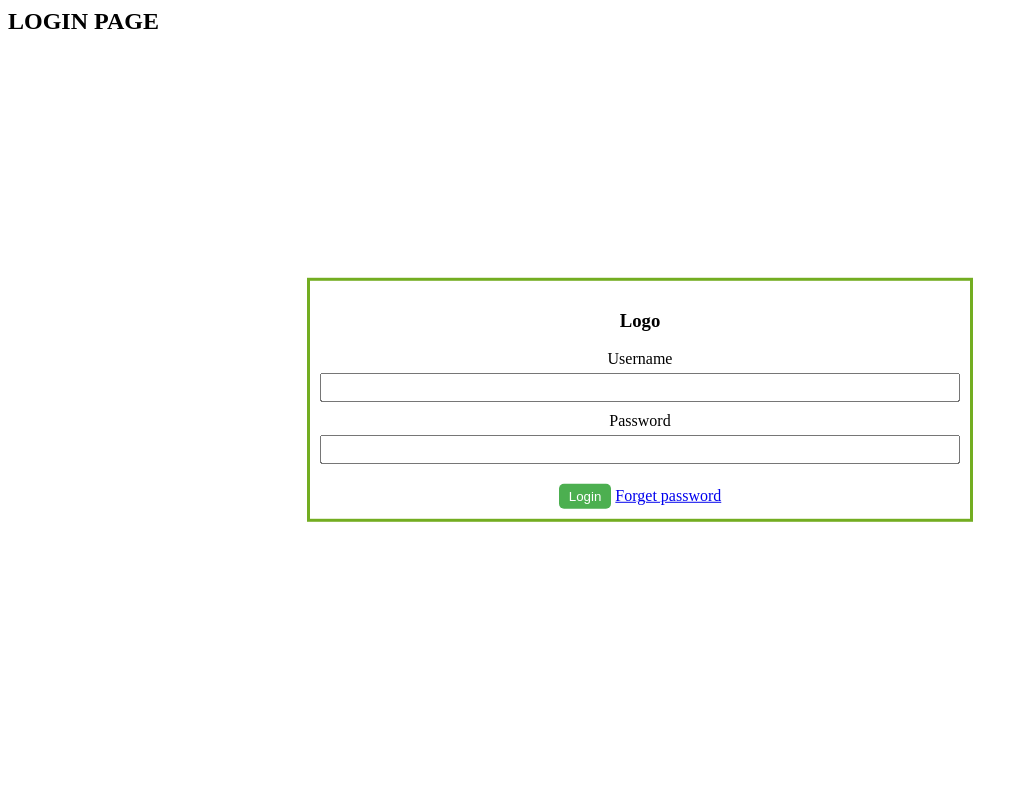
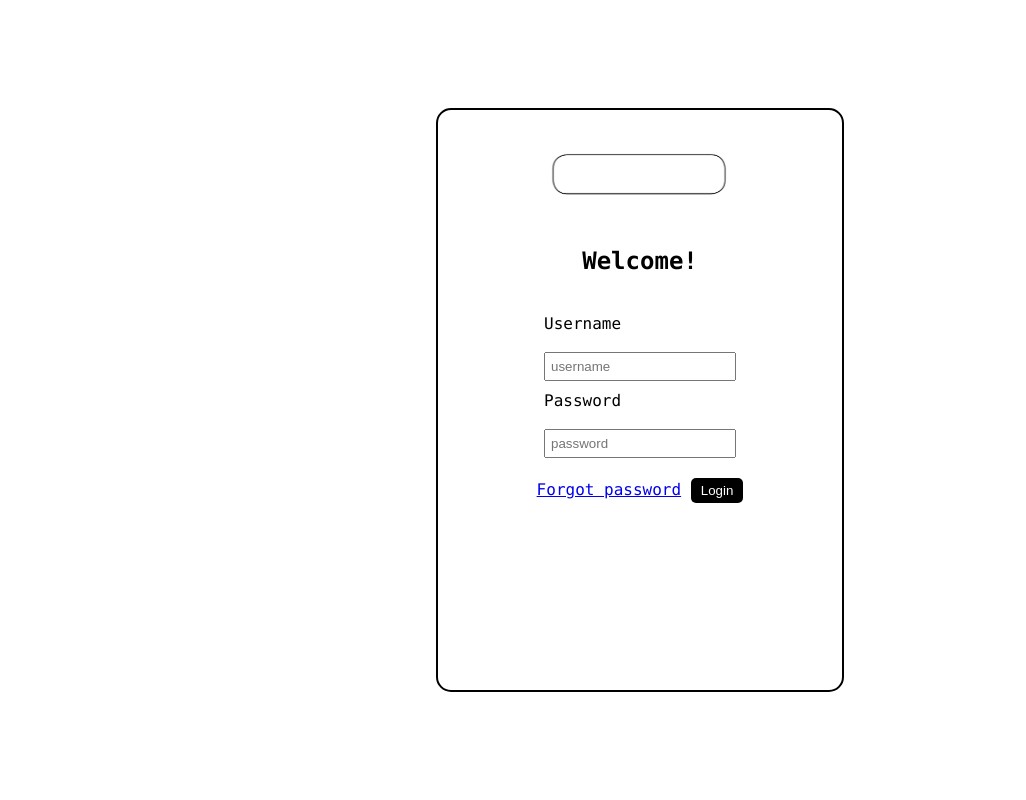
Before and after one commit to ashley7295/499Capstone, a PHP site: page /login.html in a window 1280 px wide. Shown: the whole page, without its empty margins (0-1026 px from the left). Run offline with PHP 8.4, Linux system fonts and the light colour scheme.

Commit message:
update
update

```diff
--- a/html/Pretty.css
+++ b/html/Pretty.css
@@ -1,38 +1,64 @@
-
-
-
-
-
+/* general css for entire form */
 form {
     position: absolute;
     top: 50%;
     left: 50%;
     transform: translate(-50%, -50%);
     margin: auto;
-    width: 50%;
+    width: 30%;
+    height: 70%;
+    background-color: #ffffff;
 
-    border: 3px solid #73AD21;
+    /* css for border */
+    border: 2px solid #000000;
     padding: 10px;
     text-align: center;
+    border-radius: 15px;
+
+    /* font for form is Lucida console */
+    font-family: "Lucida Console", "Courier New", monospace;
+}
+
+/* Label of input boxes */
+  label {
+  display: block;
+  margin-bottom: 0px;
+  position: relative;
+  text-align: left;
+  left: 25%;
+  }
+
+
+/* all input type that are text or passowrd */
+  input[type="text"],input[type="password"] {
+      width: 50%;
+      padding: 5px;
+      margin-bottom: 10px;
 
   }
-  label {
-  display: block;
-  margin-bottom: 5px;
-  }
 
-  input[type="text"],input[type="password"] {
-      width: 100%;
-      padding: 5px;
-      margin-bottom: 10px;
-  }
 
+/* all input type that are submit  */
 input[type="submit"] {
   margin: 10px 0 0 0;
   padding: 5px 10px;
-  background-color: #4CAF50;
+  background-color: #000000;
   color: white;
   border: none;
   border-radius: 5px;
   cursor: pointer;
 }
+
+
+/* background color */
+body {
+  background-color: rgb(255, 255, 255);
+}
+
+
+
+/* Logo */
+img {
+  width: 50%;
+  height: auto;
+}
--- a/html/login.html
+++ b/html/login.html
@@ -4,26 +4,25 @@
 <link rel="stylesheet" href="Pretty.css">
 </head>
 
-<div class = box>
 <body>
+  <div>
+    <form method = "post" action = "whatever we want to direct into next page">
+      <img src="empty rec.jpg" alt="Find Logo">
+      <h2>Welcome!</h2>
+      <br><label for="uName">Username</label></br>
+      <input type="text" id="username" placeholder="username" name = "username" required>
 
-<h2>LOGIN PAGE</h2>
+      <br><label for="passWord">Password</label></br>
+      <input type="text" id = "password" placeholder="password" name = "password" required>
+      <script src="" ></script>
 
-<form method = "post" action = "whatever we want to direct into next page">
-    <b><h3 style = "text-align: center">Logo</h3></b>
- <label for="uName">Username</label>
-  <input type="text" id="username" name = "username" required>
-
-  <label for="passWord">Password</label>
-  <input type="text" id = "password" name = "password" required>
-
-  <input type="submit" value="Login">
-
-  <span class="psw"> <a href="#">Forget password</a></span>
+      <br>
+      <span class="psw"> <a href="#">Forgot password</a></span>
+      <input type="submit" value="Login">
+      </form>
+      <br>
 
     </form>
-
-    </body>
-</div>
-
-    </html>
+  </div>
+</body>
+</html>
```
Also changed, not shown: html/passwordReset.html (+27 -0 lines), html/empty rec.JPG (added).
